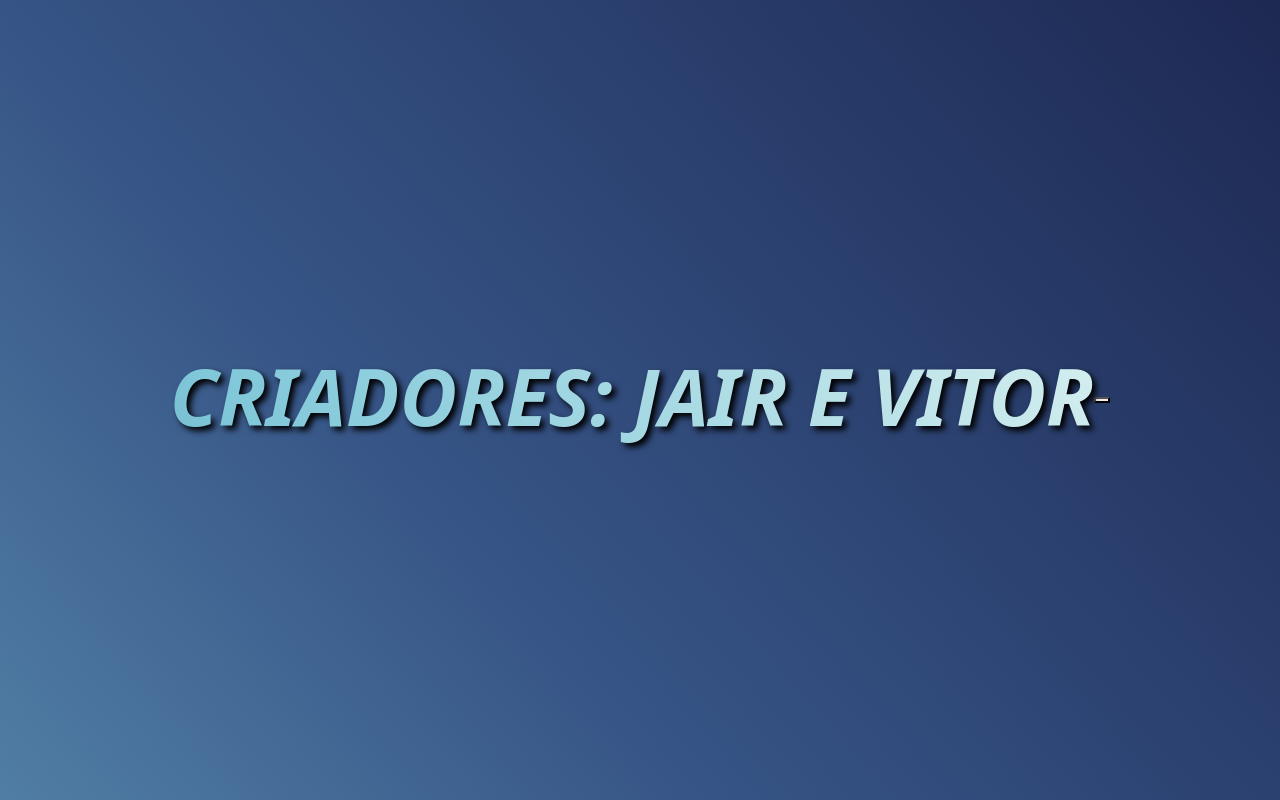
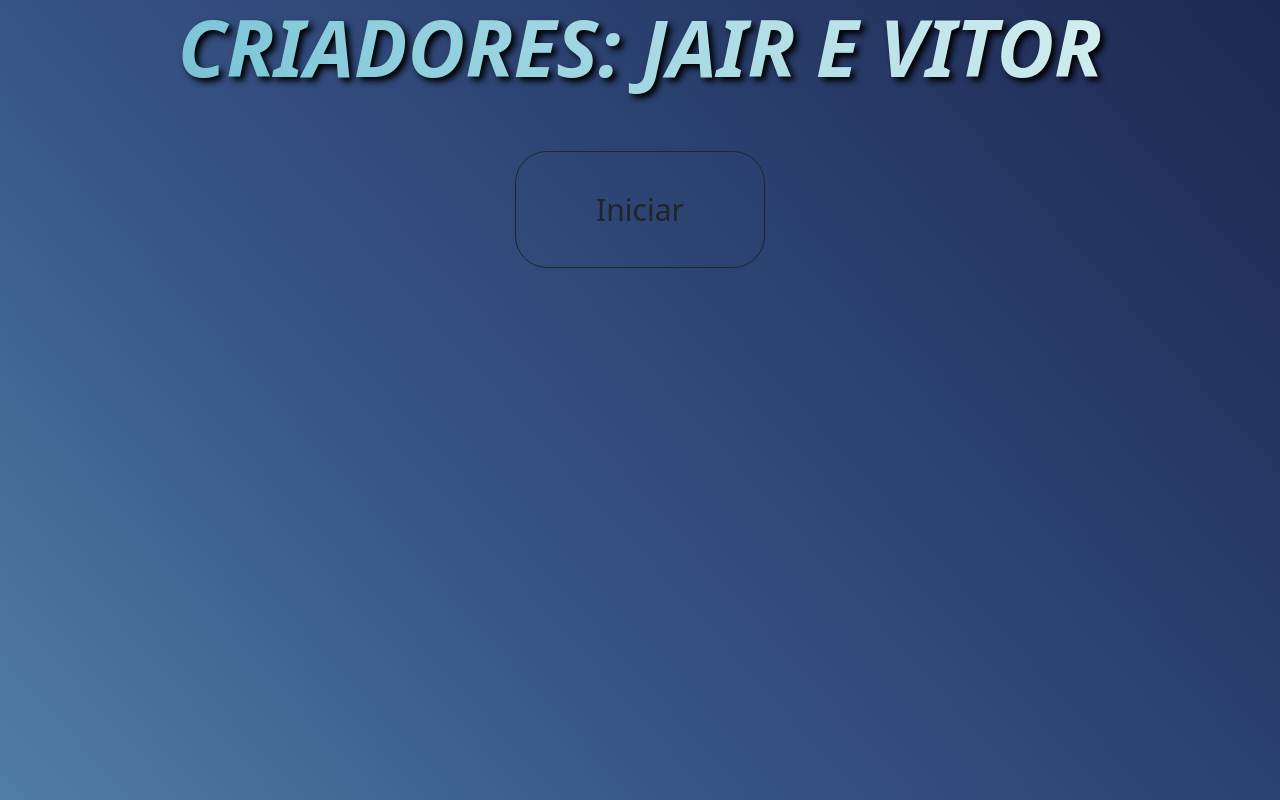
Before and after one commit to Jair-Augusto-Derio-Boeing/Trabalho-Vetor-em-Js, a plain HTML site: page files.html/index.html in a window 1280 px wide. Drawn offline with nearby package versions, Linux system fonts and the light colour scheme.

Commit message:
add button and his style

```diff
--- a/files.css/style.css
+++ b/files.css/style.css
@@ -2,6 +2,7 @@ h1 {
     font-size: 79px;
     font-weight: 700;
     color: #000000;
+    background-clip: var(#000000);
     background: linear-gradient(48deg, #0F1035, #365486, #7FC7D9, #DCF2F1);
     background-size: 300% 300%;
     animation: colors 10s ease infinite alternate;
--- a/files.html/index.html
+++ b/files.html/index.html
@@ -6,16 +6,20 @@
     <meta name="viewport" content="width=device-width, initial-scale=1.0">
     <title>Trabalho Vetor em dupla</title>
     <link href="https://cdn.jsdelivr.net/npm/bootstrap@5.3.2/dist/css/bootstrap.min.css" rel="stylesheet"
-    integrity="sha384-T3c6CoIi6uLrA9TneNEoa7RxnatzjcDSCmG1MXxSR1GAsXEV/Dwwykc2MPK8M2HN" crossorigin="anonymous">
+        integrity="sha384-T3c6CoIi6uLrA9TneNEoa7RxnatzjcDSCmG1MXxSR1GAsXEV/Dwwykc2MPK8M2HN" crossorigin="anonymous">
     <link rel="stylesheet" href="/files.css/style.css">
 </head>
 
-<body id="gradient" class="d-flex justify-content-center align-items-center">
+<body id="gradient" class="d-flex justify-content-center ">
     <div class="text-center fst-italic fs-1 fw-5 text-uppercase">
         <h1>Criadores: JAIR E VITOR</h1>
+        <button onclick="Main()" class="btn btn-outline-dark btn-lg rounded-5 mt-5"
+            style="--bs-btn-padding-y: 35px; --bs-btn-padding-x: 80px; --bs-btn-font-size: 30px;">Iniciar</button>
+    </div>
+    <div>
+
     </div>
 
-    <button onclick="Main()"></button>
 
 
 
```
